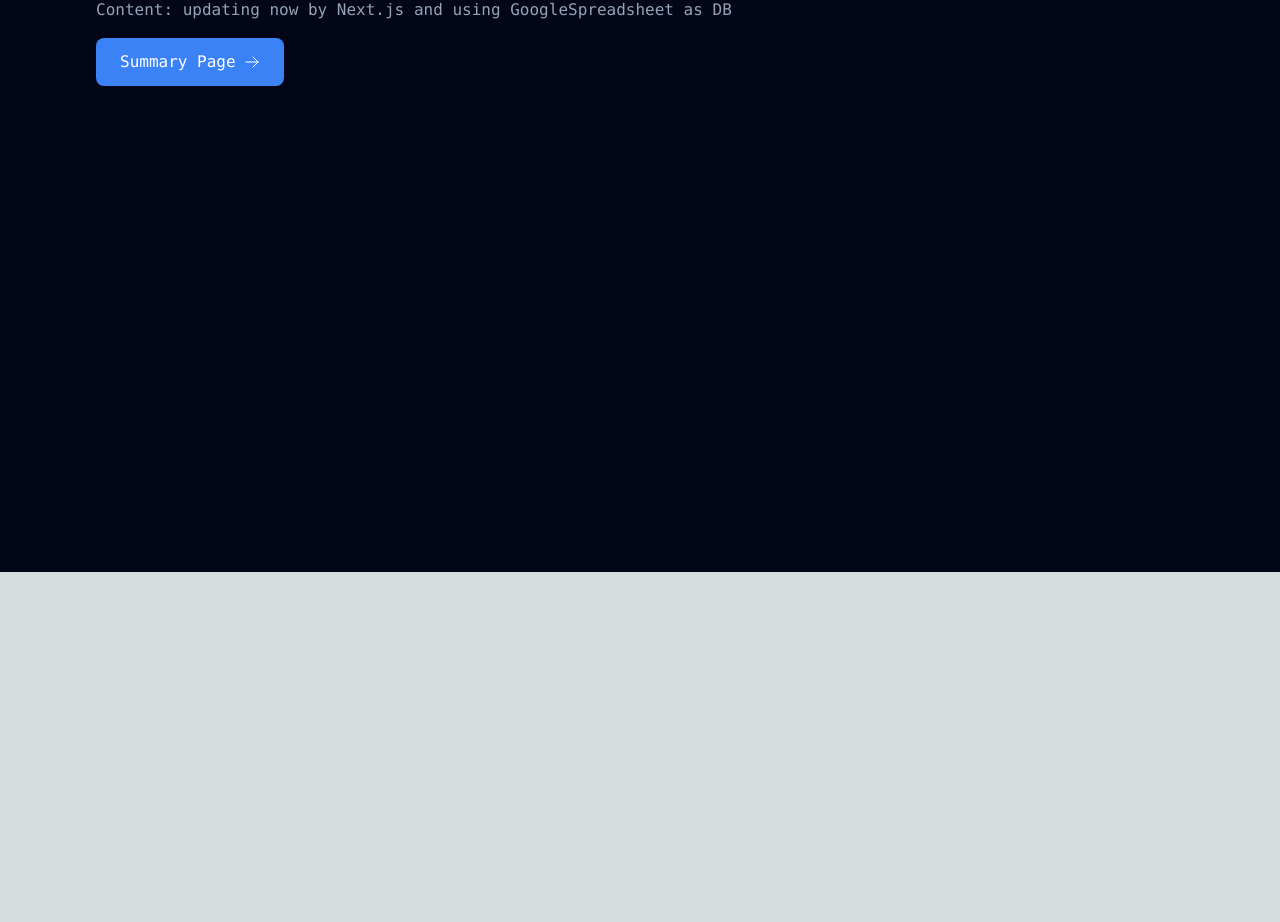
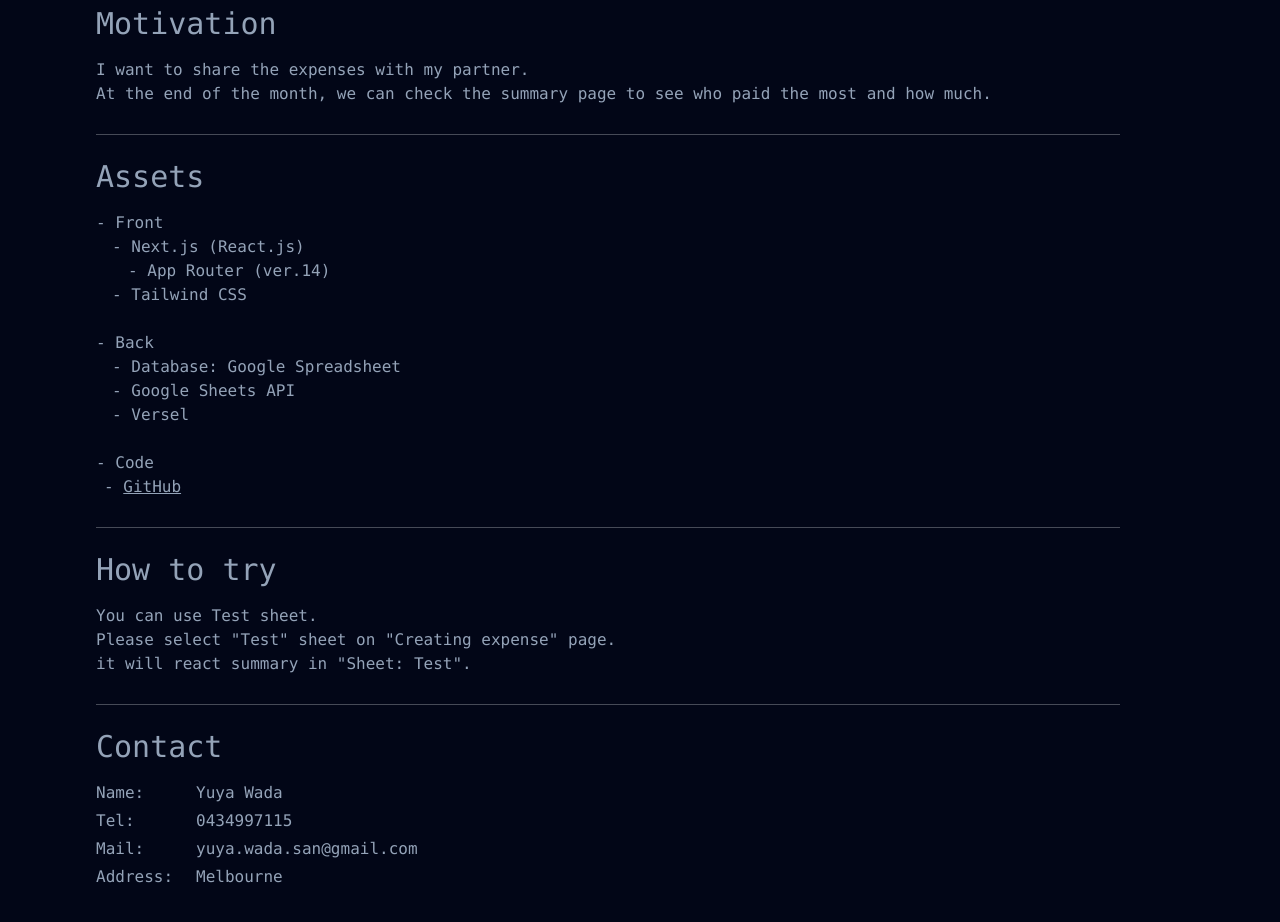
Before and after one commit to yuya-wada-san/nextjs-saving, a Next.js app: page / in a window 1280 px wide. Shown: the part 228-1150 px from the top of the page. Before the commit the page ends 800 px from the top, so only its background shows below. Built offline with nearby package versions, Linux system fonts and the light colour scheme.

Commit message:
add introduction

```diff
--- a/app/globals.css
+++ b/app/globals.css
@@ -30,4 +30,10 @@ body {
   body main {
     @apply font-mono bg-slate-950 text-slate-400;
   }
+  h1 {
+    @apply text-2xl md:text-4xl;
+  }
+  h2 {
+    @apply text-xl md:text-3xl;
+  }
 }
--- a/app/page.tsx
+++ b/app/page.tsx
@@ -3,20 +3,66 @@ import Link from "next/link"
 
 export default function Home() {
   return (
-    <main className="min-h-screen p-8 md:p-24">
+    <main className="min-h-screen p-8 md:py-12 md:px-24">
       <div className="flex flex-col gap-4 max-w-5xl w-full">
-        <h1 className="text-2xl md:text-4xl text-white w-full border-b border-slate-700 pb-6 pt-8 lg:w-auto  lg:rounded-xl lg:border lg:p-4">
-          Saving Top
+        <h1 className="text-white w-full border-b border-slate-700 pb-6 md:pt-8 lg:w-auto lg:rounded-xl lg:border lg:p-4">
+          Expense Management Tool
         </h1>
-        <p>Owner: Yuya Wada</p>
-        <p>Content: updating now by Next.js and using GoogleSpreadsheet as DB</p>
         <Link
           href="/pages/saving"
-          className="flex items-center gap-2 self-start rounded-lg bg-blue-500 px-6 py-3 text-sm font-medium text-white transition-colors hover:bg-blue-400 md:text-base"
+          className="w-full md:w-auto my-4 flex items-center gap-2 justify-between md:self-start rounded-lg bg-blue-500 px-6 py-3 text-sm font-medium text-white transition-colors hover:bg-blue-400 md:text-base"
         >
-          Summary Page
+          Expense Summary
           <ArrowRightIcon className="w-4" />
         </Link>
+        <h2>Motivation</h2>
+        <p>
+          I want to share the expenses with my partner.<br />
+          At the end of the month, we can check the summary page to see who paid the most and how much.
+        </p>
+        <span className="w-full border-b my-2 md:mt-3 opacity-30" />
+        <h2>Assets</h2>
+        <p>
+          - Front<br />
+          <span className="p-2" />- Next.js (React.js)<br />
+          <span className="p-4" />- App Router (ver.14)<br />
+          <span className="p-2" />- Tailwind CSS<br />
+          <br />
+          - Back<br />
+          <span className="p-2" />- Database: Google Spreadsheet<br />
+          <span className="p-2" />- Google Sheets API<br />
+          <span className="p-2" />- Versel<br />
+          <br />
+          - Code<br />
+            <a href="https://github.com/yuya-wada-san/nextjs-saving" className="p-2">- <span className="underline">GitHub</span></a>
+        </p>
+        <span className="w-full border-b my-2 md:mt-3 opacity-30" />
+        <h2>How to try</h2>
+        <p>
+          You can use Test sheet.<br />
+          Please select &quot;Test&quot; sheet on &quot;Creating expense&quot; page.<br />
+          it will react summary in &quot;Sheet: Test&quot;.
+        </p>
+        <span className="w-full border-b my-2 md:mt-3 opacity-30" />
+        <h2>Contact</h2>
+        <div className="max-w-[200px] grid gap-1">
+          <p className="grid grid-cols-2">
+            <span>Name:</span>
+            <span>Yuya Wada</span>
+          </p>
+          <p className="grid grid-cols-2">
+            <span>Tel:</span>
+            <span>0434997115</span>
+          </p>
+          <p className="grid grid-cols-2">
+            <span>Mail:</span>
+            <span>yuya.wada.san@gmail.com</span>
+          </p>
+          <p className="grid grid-cols-2">
+            <span>Address:</span>
+            <span>Melbourne</span>
+          </p>
+        </div>
       </div>
     </main>
   )
--- a/app/pages/error.tsx
+++ b/app/pages/error.tsx
@@ -27,12 +27,6 @@ export default function Error({
       >
         Try again
       </button>
-      <Link
-        href="/pages/saving"
-        className="mt-4 rounded-md bg-blue-500 px-4 py-2 text-sm text-white transition-colors hover:bg-blue-400"
-      >
-        <span>Top Page</span>
-      </Link>
     </main>
   );
 }
--- a/app/pages/form/page.tsx
+++ b/app/pages/form/page.tsx
@@ -11,7 +11,7 @@ export default async function Page() {
   return (
     <main className="min-h-screen p-8 md:p-24">
       <div className="max-w-5xl w-full mx-auto">
-        <h1 className="text-white text-2xl md:text-4xl w-full border-b border-slate-500 pb-6 pt-8 lg:w-auto lg:rounded-xl lg:border lg:p-4">
+        <h1 className="text-white w-full border-b border-slate-500 pb-6 pt-8 lg:w-auto lg:rounded-xl lg:border lg:p-4">
           Create Expense
         </h1>
         <AppendForm />
--- a/app/pages/saving/page.tsx
+++ b/app/pages/saving/page.tsx
@@ -1,5 +1,5 @@
 import Link from "next/link";
-import { ArrowRightIcon } from "@heroicons/react/24/outline";
+import { ArrowLeftIcon, ArrowRightIcon } from "@heroicons/react/24/outline";
 import { Suspense } from "react";
 import Loading from "./Loading";
 import SummaryData from "@/app/ui/summaryData";
@@ -13,16 +13,17 @@ export default async function Page() {
   return (
     <main className="min-h-screen p-8 md:p-24">
       <div className="max-w-5xl w-full">
-        <h1 className="text-white text-2xl md:text-4xl w-full border-b border-slate-500 pb-6 pt-8 lg:w-auto lg:rounded-xl lg:border lg:p-4">
-          Saving Summary
+        <h1 className="text-white w-full border-b border-slate-500 pb-6 pt-8 lg:w-auto lg:rounded-xl lg:border lg:p-4">
+          Expense Summary
         </h1>
+        <div className="flex flex-col justify-center">
           <Suspense fallback={<Loading />}>
             <SummaryData sheet="Test" />
           </Suspense>
           <Suspense fallback={<Loading />}>
             <SummaryData sheet="Dec23" />
           </Suspense>
-        <div className="md:flex md:items-between md:gap-4">
+          <div className=" md:flex md:items-between md:gap-4">
             <div className="hidden md:block mt-4 text-center">
               <a
                 href="https://docs.google.com/spreadsheets/d/1EXP7L9ZZJ5pDEAlYTrkDTgfcnVqdJieqPxCFKpWrJkY/edit#gid=0"
@@ -30,7 +31,7 @@ export default async function Page() {
                 target="_blank"
                 rel="noopener noreferrer"
                 >
-              Open the Sheet
+                Open Database
               </a>
             </div>
             <div className="mt-4 text-center">
@@ -44,6 +45,16 @@ export default async function Page() {
             </div>
           </div>
         </div>
+        <div className="mt-8 text-center">
+          <Link
+            href="/"
+            className="flex items-center justify-center md:justify-center gap-2 rounded-lg bg-slate-700 px-6 py-3 text-sm font-medium text-white transition-colors hover:bg-slate-600 md:text-base"
+            >
+            <ArrowLeftIcon className="w-4 hidden md:block" />
+            TOP
+          </Link>
+        </div>
+      </div>
     </main>
   )
 }
--- a/app/ui/summaryData.tsx
+++ b/app/ui/summaryData.tsx
@@ -14,7 +14,7 @@ export default async function SummaryData({
           : ['unkown','unkown','unkown','unkown','unkown'];
   return (
     <div className="my-8">
-      <h2 className="text-xl md:text-2xl">
+      <h2>
         Sheet: {sheet}
       </h2>
       <div className="grid grid-cols-1 gap-2 py-4 md:p-4">
```
Lines whose indentation alone changed are shown as unchanged.
